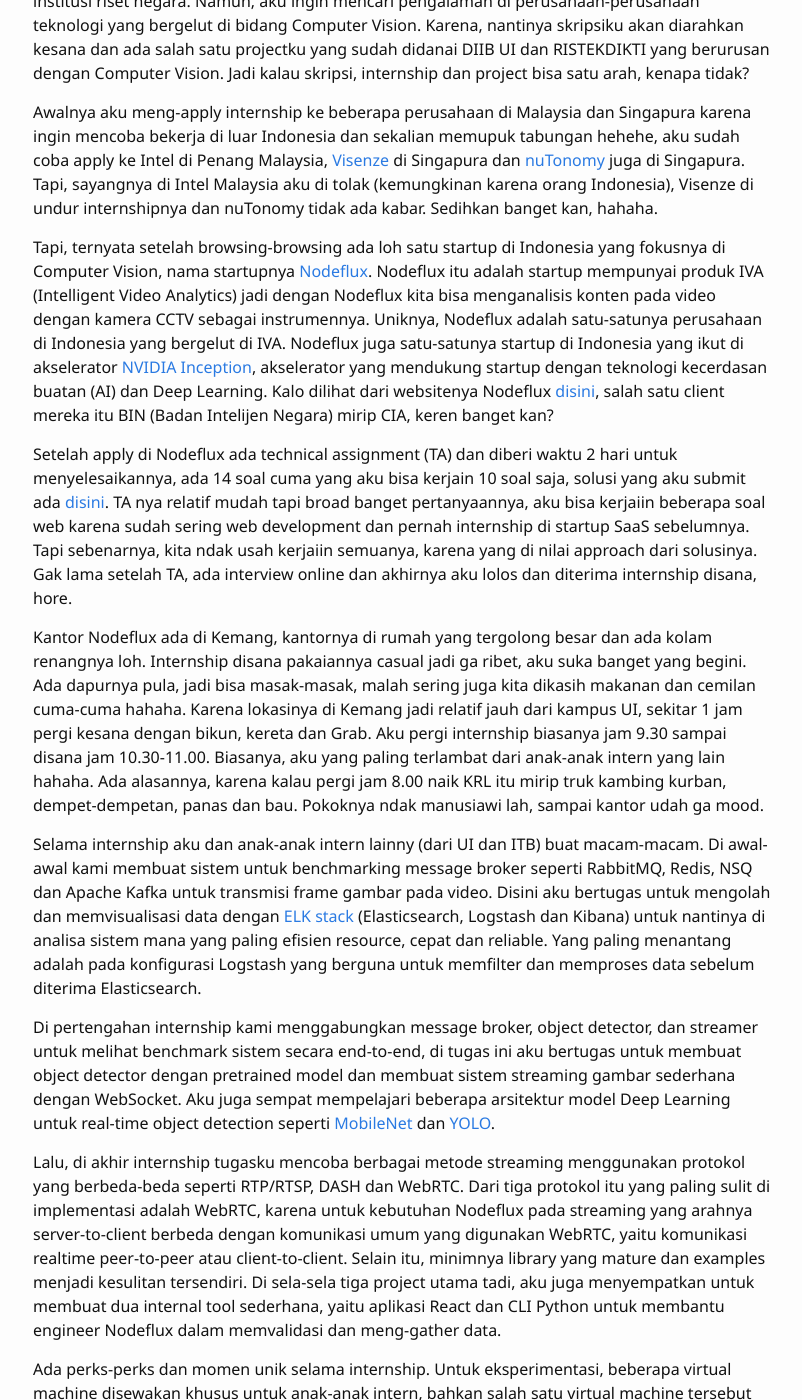
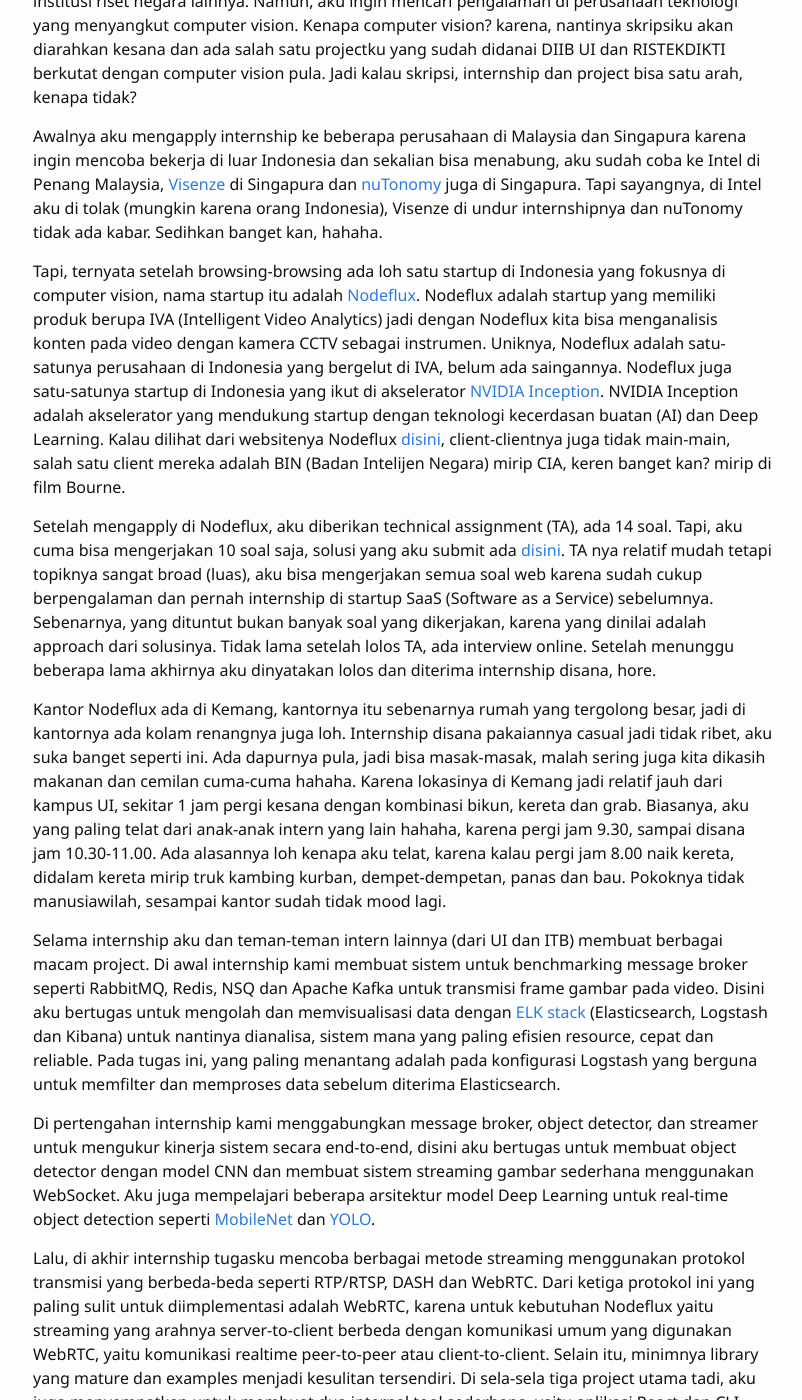
Before and after one commit to eufat/eufat.github.io, a Jekyll site: the page built from _posts/2018-08-24-internship-di-nodeflux.md, in a window 1280 px wide and 1400 px high, scrolled down 253 px. Shown: the whole window, without its empty margins (237-1039 px from the left). Built offline with Jekyll 4.4.1, drawn with Linux system fonts in a browser that asks for light colours; our own code applies the rules of GitHub Pages for plain Markdown files; some of the changed text lies outside the part shown.

Commit message:
Fix typos

```diff
--- a/_posts/2018-08-24-internship-di-nodeflux.md
+++ b/_posts/2018-08-24-internship-di-nodeflux.md
@@ -1,19 +1,19 @@
-Pada liburan semester enam ke tujuh, aku diwajibkan mengambil kerja lapangan. Umumnya dari teman-teman di peminatanku di instrumentasi mengambil kerja praktek di LIPI, BPPT, dan BATAN, institusi riset negara. Namun, aku ingin mencari pengalaman di perusahaan-perusahaan  teknologi yang bergelut di bidang Computer Vision. Karena, nantinya skripsiku akan diarahkan kesana dan ada salah satu projectku yang sudah didanai DIIB UI dan RISTEKDIKTI yang berurusan dengan Computer Vision. Jadi kalau skripsi, internship dan project bisa satu arah, kenapa tidak?
+Pada liburan semester enam ke tujuh, aku diwajibkan mengambil praktek kerja. Umumnya dari teman-teman di fisika instrumentasi mengambil praktek kerja di LIPI, BPPT, BATAN, dan institusi-institusi riset negara lainnya. Namun, aku ingin mencari pengalaman di perusahaan teknologi yang menyangkut computer vision. Kenapa computer vision? karena, nantinya skripsiku akan diarahkan kesana dan ada salah satu projectku yang sudah didanai DIIB UI dan RISTEKDIKTI berkutat dengan computer vision pula. Jadi kalau skripsi, internship dan project bisa satu arah, kenapa tidak?
 
-Awalnya aku meng-apply internship ke beberapa perusahaan di Malaysia dan Singapura karena ingin mencoba bekerja di luar Indonesia dan sekalian memupuk tabungan hehehe, aku sudah coba apply ke Intel di Penang Malaysia, [Visenze](https://www.visenze.com/) di Singapura dan [nuTonomy](https://www.nutonomy.com/) juga di Singapura. Tapi, sayangnya di Intel Malaysia aku di tolak (kemungkinan karena orang Indonesia), Visenze di undur internshipnya dan nuTonomy tidak ada kabar. Sedihkan banget kan, hahaha.
+Awalnya aku mengapply internship ke beberapa perusahaan di Malaysia dan Singapura karena ingin mencoba bekerja di luar Indonesia dan sekalian bisa menabung, aku sudah coba ke Intel di Penang Malaysia, [Visenze](https://www.visenze.com/) di Singapura dan [nuTonomy](https://www.nutonomy.com/) juga di Singapura. Tapi sayangnya, di Intel aku di tolak (mungkin karena orang Indonesia), Visenze di undur internshipnya dan nuTonomy tidak ada kabar. Sedihkan banget kan, hahaha.
 
-Tapi, ternyata setelah browsing-browsing ada loh satu startup di Indonesia yang fokusnya di Computer Vision, nama startupnya [Nodeflux](https://nodeflux.io/). Nodeflux itu adalah startup mempunyai produk IVA (Intelligent Video Analytics) jadi dengan Nodeflux kita bisa menganalisis konten pada video dengan kamera CCTV sebagai instrumennya. Uniknya, Nodeflux adalah satu-satunya perusahaan di Indonesia yang bergelut di IVA. Nodeflux juga satu-satunya startup di Indonesia yang ikut di akselerator [NVIDIA Inception](https://www.nvidia.com/en-us/deep-learning-ai/startups/), akselerator yang mendukung startup dengan teknologi kecerdasan buatan (AI) dan Deep Learning. Kalo dilihat dari websitenya Nodeflux [disini](https://nodeflux.io/), salah satu client mereka itu BIN (Badan Intelijen Negara) mirip CIA, keren banget kan?
+Tapi, ternyata setelah browsing-browsing ada loh satu startup di Indonesia yang fokusnya di computer vision, nama startup itu adalah [Nodeflux](https://nodeflux.io/). Nodeflux adalah startup yang memiliki produk berupa IVA (Intelligent Video Analytics) jadi dengan Nodeflux kita bisa menganalisis konten pada video dengan kamera CCTV sebagai instrumen. Uniknya, Nodeflux adalah satu-satunya perusahaan di Indonesia yang bergelut di IVA, belum ada saingannya. Nodeflux juga satu-satunya startup di Indonesia yang ikut di akselerator [NVIDIA Inception](https://www.nvidia.com/en-us/deep-learning-ai/startups/). NVIDIA Inception adalah akselerator yang mendukung startup dengan teknologi kecerdasan buatan (AI) dan Deep Learning. Kalau dilihat dari websitenya Nodeflux [disini](https://nodeflux.io/), client-clientnya juga tidak main-main, salah satu client mereka adalah BIN (Badan Intelijen Negara) mirip CIA, keren banget kan? mirip di film Bourne.
 
-Setelah apply di Nodeflux ada technical assignment (TA) dan diberi waktu 2 hari untuk menyelesaikannya, ada 14 soal cuma yang aku bisa kerjain 10 soal saja, solusi yang aku submit ada [disini](https://github.com/eufat/nodeflux-ta). TA nya relatif mudah tapi broad banget pertanyaannya, aku bisa kerjaiin beberapa soal web karena sudah sering web development dan pernah internship di startup SaaS sebelumnya. Tapi sebenarnya, kita ndak usah kerjaiin semuanya, karena yang di nilai approach dari solusinya. Gak lama setelah TA, ada interview online dan akhirnya aku lolos dan diterima internship disana, hore.
+Setelah mengapply di Nodeflux, aku diberikan technical assignment (TA), ada 14 soal. Tapi, aku cuma bisa mengerjakan 10 soal saja, solusi yang aku submit ada [disini](https://github.com/eufat/nodeflux-ta). TA nya relatif mudah tetapi topiknya sangat broad (luas), aku bisa mengerjakan semua soal web karena sudah cukup berpengalaman dan pernah internship di startup SaaS (Software as a Service) sebelumnya. Sebenarnya, yang dituntut bukan banyak soal yang dikerjakan, karena yang dinilai adalah approach dari solusinya. Tidak lama setelah lolos TA, ada interview online. Setelah menunggu beberapa lama akhirnya aku dinyatakan lolos dan diterima internship disana, hore.
 
-Kantor Nodeflux ada di Kemang, kantornya di rumah yang tergolong besar dan ada kolam renangnya loh. Internship disana pakaiannya casual jadi ga ribet, aku suka banget yang begini. Ada dapurnya pula, jadi bisa masak-masak, malah sering juga kita dikasih makanan dan cemilan cuma-cuma hahaha. Karena lokasinya di Kemang jadi relatif jauh dari kampus UI, sekitar 1 jam pergi kesana dengan bikun, kereta dan Grab. Aku pergi internship biasanya jam 9.30 sampai disana jam 10.30-11.00. Biasanya, aku yang paling terlambat dari anak-anak intern yang lain hahaha. Ada alasannya, karena kalau pergi jam 8.00 naik KRL itu mirip truk kambing kurban, dempet-dempetan, panas dan bau. Pokoknya ndak manusiawi lah, sampai kantor udah ga mood.
+Kantor Nodeflux ada di Kemang, kantornya itu sebenarnya rumah yang tergolong besar, jadi di kantornya ada kolam renangnya juga loh. Internship disana pakaiannya casual jadi tidak ribet, aku suka banget seperti ini. Ada dapurnya pula, jadi bisa masak-masak, malah sering juga kita dikasih makanan dan cemilan cuma-cuma hahaha. Karena lokasinya di Kemang jadi relatif jauh dari kampus UI, sekitar 1 jam pergi kesana dengan kombinasi bikun, kereta dan grab. Biasanya, aku yang paling telat dari anak-anak intern yang lain hahaha, karena pergi jam 9.30, sampai disana jam 10.30-11.00.  Ada alasannya loh kenapa aku telat, karena kalau pergi jam 8.00 naik kereta, didalam kereta mirip truk kambing kurban, dempet-dempetan, panas dan bau. Pokoknya tidak manusiawilah, sesampai kantor sudah tidak mood lagi.
 
-Selama internship aku dan anak-anak intern lainny (dari UI dan ITB) buat macam-macam. Di awal-awal kami membuat sistem untuk benchmarking message broker seperti RabbitMQ, Redis, NSQ dan Apache Kafka untuk transmisi frame gambar pada video. Disini aku bertugas untuk mengolah dan memvisualisasi data dengan [ELK stack](https://www.elastic.co/elk-stack) (Elasticsearch, Logstash dan Kibana) untuk nantinya di analisa sistem mana yang paling efisien resource, cepat dan reliable. Yang paling menantang adalah pada konfigurasi Logstash yang berguna untuk memfilter dan memproses data sebelum diterima Elasticsearch.
+Selama internship aku dan teman-teman intern lainnya (dari UI dan ITB) membuat berbagai macam project. Di awal internship kami membuat sistem untuk benchmarking message broker seperti RabbitMQ, Redis, NSQ dan Apache Kafka untuk transmisi frame gambar pada video. Disini aku bertugas untuk mengolah dan memvisualisasi data dengan [ELK stack](https://www.elastic.co/elk-stack) (Elasticsearch, Logstash dan Kibana) untuk nantinya dianalisa, sistem mana yang paling efisien resource, cepat dan reliable. Pada tugas ini, yang paling menantang adalah pada konfigurasi Logstash yang berguna untuk memfilter dan memproses data sebelum diterima Elasticsearch.
 
-Di pertengahan internship kami menggabungkan message broker, object detector, dan streamer untuk melihat benchmark sistem secara end-to-end, di tugas ini aku bertugas untuk membuat object detector dengan pretrained model dan membuat sistem streaming gambar sederhana dengan WebSocket. Aku juga sempat mempelajari beberapa arsitektur model Deep Learning untuk real-time object detection seperti [MobileNet](https://arxiv.org/abs/1704.04861) dan [YOLO](https://arxiv.org/abs/1506.02640).
+Di pertengahan internship kami menggabungkan message broker, object detector, dan streamer untuk mengukur kinerja sistem secara end-to-end, disini aku bertugas untuk membuat object detector dengan model CNN dan membuat sistem streaming gambar sederhana menggunakan WebSocket. Aku juga mempelajari beberapa arsitektur model Deep Learning untuk real-time object detection seperti [MobileNet](https://arxiv.org/abs/1704.04861) dan [YOLO](https://arxiv.org/abs/1506.02640).
 
-Lalu, di akhir internship tugasku mencoba berbagai metode streaming menggunakan protokol yang berbeda-beda seperti RTP/RTSP, DASH dan WebRTC. Dari tiga protokol itu yang paling sulit di implementasi adalah WebRTC, karena untuk kebutuhan Nodeflux pada streaming yang arahnya server-to-client berbeda dengan komunikasi umum yang digunakan WebRTC, yaitu komunikasi realtime peer-to-peer atau client-to-client. Selain itu, minimnya library yang mature dan examples menjadi kesulitan tersendiri. Di sela-sela tiga project utama tadi, aku juga menyempatkan untuk membuat dua internal tool sederhana, yaitu aplikasi React dan CLI Python untuk membantu engineer Nodeflux dalam memvalidasi dan meng-gather data.
+Lalu, di akhir internship tugasku mencoba berbagai metode streaming menggunakan protokol transmisi yang berbeda-beda seperti RTP/RTSP, DASH dan WebRTC. Dari ketiga protokol ini yang paling sulit untuk diimplementasi adalah WebRTC, karena untuk kebutuhan Nodeflux yaitu streaming yang arahnya server-to-client berbeda dengan komunikasi umum yang digunakan WebRTC, yaitu komunikasi realtime peer-to-peer atau client-to-client. Selain itu, minimnya library yang mature dan examples menjadi kesulitan tersendiri. Di sela-sela tiga project utama tadi, aku juga menyempatkan untuk membuat dua internal tool sederhana, yaitu aplikasi React dan CLI Python untuk membantu engineer-engineer di Nodeflux dalam memvalidasi dan melakukan data gathering.
 
-Ada perks-perks dan momen unik selama internship. Untuk eksperimentasi, beberapa virtual machine disewakan khusus untuk anak-anak intern, bahkan salah satu virtual machine tersebut ada yang ditenagai oleh [NVIDIA V100](https://www.nvidia.com/en-us/data-center/tesla-v100/) (GPU untuk datacenter paling cepat sampai saat ini). Pada saat internship Nodeflux juga pernah diliput MetroTV, jadi lucu aja lagi programming di sampingnya ada cameraman, kan jadi grogi hahaha. Saat Agustusan ada lomba-lomba di Nodeflux, banyak hadiahnya lagi dan akhirnya kolam renang di Nodeflux dipakai hahaha. Tapi sayangnya, aku tidak ikut karena ada urusan di kampus.
+Ada perks-perks dan momen unik selama internship. Perksnya, untuk eksperimentasi saja, beberapa virtual machine disewakan khusus untuk anak-anak intern, bahkan salah satu virtual machine tersebut ada yang ditenagai oleh [NVIDIA V100](https://www.nvidia.com/en-us/data-center/tesla-v100/) yaitu GPU untuk datacenter dengan kinerja paling cepat sampai saat ini, kecepatan perhitungannya sampai dengan 120 TFLOPS (120 triliun operasi per sekon). Momen uniknya, pada saat internship, Nodeflux sedang diliput MetroTV, jadi lucu aja kita yang lagi programming di sampingnya ada camera man mengambil gambar, kan jadi grogi hahaha. Saat Agustusan ada lomba-lomba di Nodeflux, banyak hadiahnya dan akhirnya kolam renang di Nodeflux dipakai hahaha. Tapi sayangnya, aku tidak ikut karena ada urusan di kampus, meskipun begitu aku tetep dapet salah satu doorprizenya, payung Miniso.
 
 Overall, internship di Nodeflux itu keren dan menantang tapi tetap seru dan santai.
```
